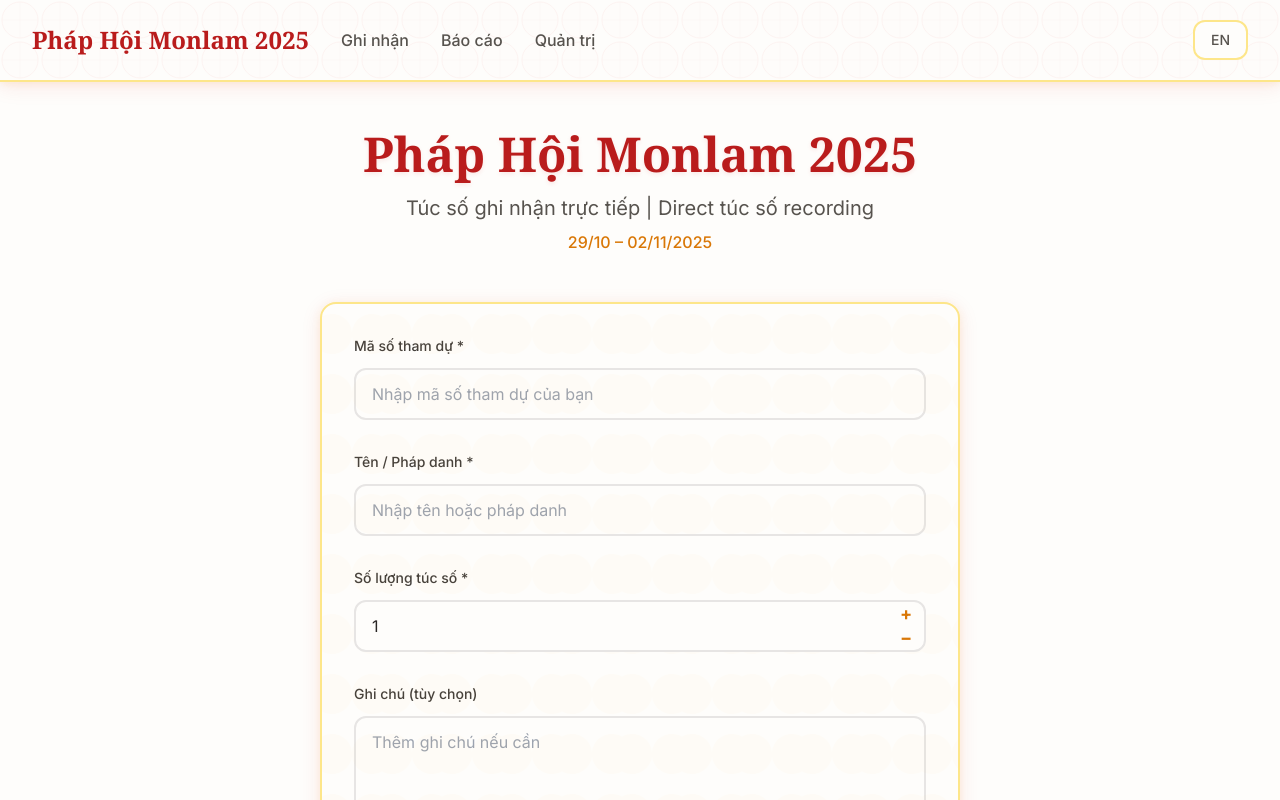
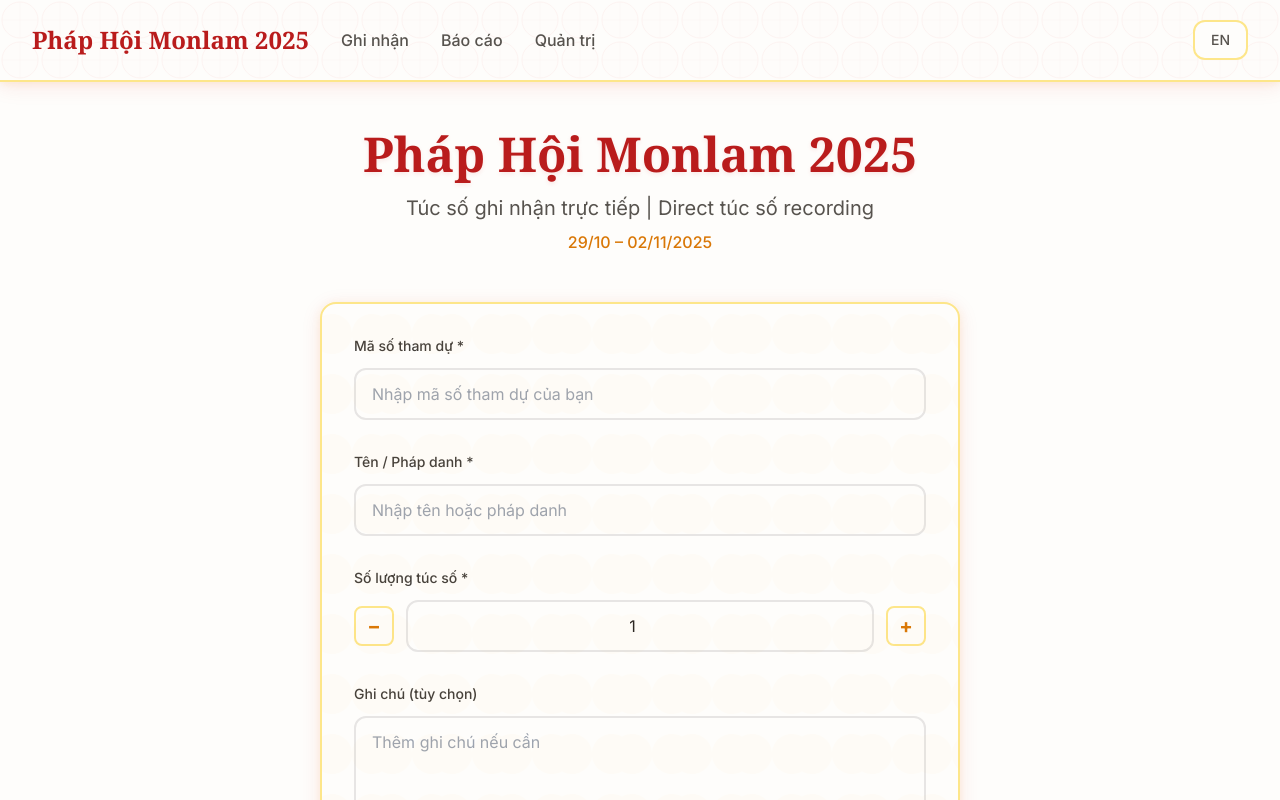
Before and after one commit to sonnguyendata/maratika-monlam, a Next.js app: page / in a window 1280 px wide. Shown: the top 800 px of the page. Built offline with nearby package versions, Linux system fonts and the light colour scheme.

Commit message:
Fix quantity input: move stepper buttons outside input for better usability

```diff
--- a/src/app/globals.css
+++ b/src/app/globals.css
@@ -140,4 +140,8 @@
   .table-row-top {
     @apply bg-gradient-to-r from-golden-50 to-golden-100;
   }
+
+  .quantity-stepper-btn {
+    @apply w-10 h-10 flex items-center justify-center text-golden-600 hover:text-golden-700 hover:bg-golden-50 text-xl font-bold rounded-lg border-2 border-golden-200 hover:border-golden-300 transition-all duration-200 focus:outline-none focus:ring-2 focus:ring-golden-300;
+  }
 }
--- a/src/app/page.tsx
+++ b/src/app/page.tsx
@@ -144,33 +144,33 @@ export default function HomePage() {
               <label htmlFor="quantity" className="block text-sm font-medium text-earthy-700 mb-3">
                 {messages.form.quantity} *
               </label>
-              <div className="relative">
+              <div className="flex items-center space-x-3">
+                <button
+                  type="button"
+                  onClick={() => setFormData(prev => ({ ...prev, quantity: Math.max(1, prev.quantity - 1) }))}
+                  className="quantity-stepper-btn"
+                  aria-label="Decrease quantity"
+                >
+                  −
+                </button>
                 <input
                   type="number"
                   id="quantity"
                   value={formData.quantity}
                   onChange={(e) => setFormData(prev => ({ ...prev, quantity: parseInt(e.target.value) || 1 }))}
                   placeholder={messages.form.quantity_placeholder}
-                  className="input pr-16"
+                  className="input text-center flex-1"
                   min="1"
                   required
                 />
-                <div className="absolute right-2 top-1/2 transform -translate-y-1/2 flex flex-col">
                 <button
                   type="button"
                   onClick={() => setFormData(prev => ({ ...prev, quantity: Math.max(1, prev.quantity + 1) }))}
-                    className="w-6 h-6 flex items-center justify-center text-golden-600 hover:text-golden-700 text-lg font-bold"
+                  className="quantity-stepper-btn"
+                  aria-label="Increase quantity"
                 >
                   +
                 </button>
-                  <button
-                    type="button"
-                    onClick={() => setFormData(prev => ({ ...prev, quantity: Math.max(1, prev.quantity - 1) }))}
-                    className="w-6 h-6 flex items-center justify-center text-golden-600 hover:text-golden-700 text-lg font-bold"
-                  >
-                    −
-                  </button>
-                </div>
               </div>
             </div>
 
```
Lines whose indentation alone changed are shown as unchanged.
